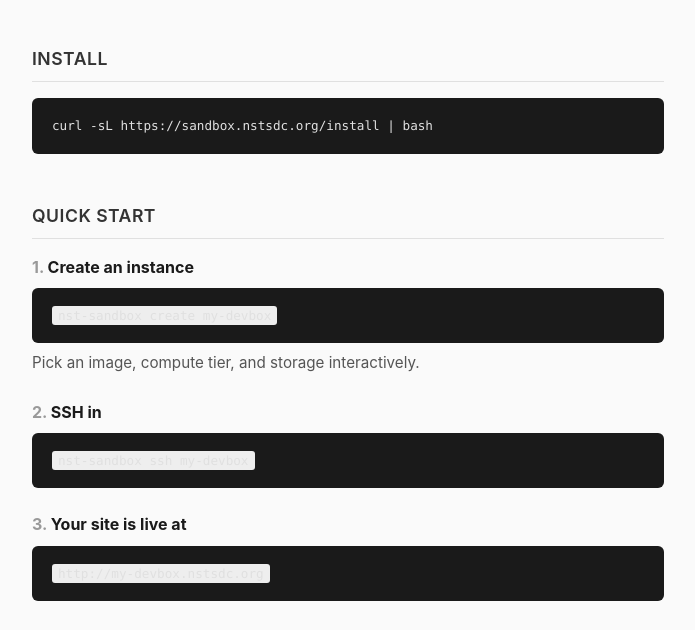
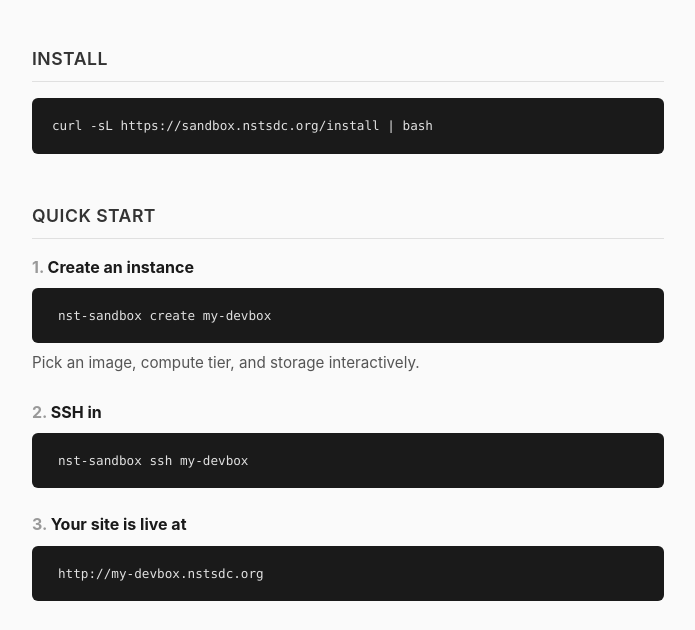
Before and after one commit to krushndayshmookh/nst-sandbox, a plain HTML site: page public/index.html in a window 1280 px wide. Shown: the part 170-800 px from the top of the page, without its empty margins (292-987 px from the left). Drawn offline with Linux system fonts and the light colour scheme.

Commit message:
feat: enhance code block styling for improved readability

```diff
--- a/public/index.html
+++ b/public/index.html
@@ -75,6 +75,10 @@
             background: #eee;
             padding: 2px 6px;
             border-radius: 3px;
+        }
+
+        code.dark {
+            background: transparent;
         }
 
         ol {
@@ -178,7 +182,7 @@
     <main>
         <section>
             <h2>Install</h2>
-            <pre><code>curl -sL https://sandbox.nstsdc.org/install | bash</code></pre>
+            <pre><code class="dark">curl -sL https://sandbox.nstsdc.org/install | bash</code></pre>
         </section>
 
         <section>
@@ -186,16 +190,16 @@
             <ol>
                 <li>
                     <strong>Create an instance</strong>
-                    <pre><code>nst-sandbox create my-devbox</code></pre>
+                    <pre><code class="dark">nst-sandbox create my-devbox</code></pre>
                     <p>Pick an image, compute tier, and storage interactively.</p>
                 </li>
                 <li>
                     <strong>SSH in</strong>
-                    <pre><code>nst-sandbox ssh my-devbox</code></pre>
+                    <pre><code class="dark">nst-sandbox ssh my-devbox</code></pre>
                 </li>
                 <li>
                     <strong>Your site is live at</strong>
-                    <pre><code>http://my-devbox.nstsdc.org</code></pre>
+                    <pre><code class="dark">http://my-devbox.nstsdc.org</code></pre>
                 </li>
             </ol>
         </section>
```
